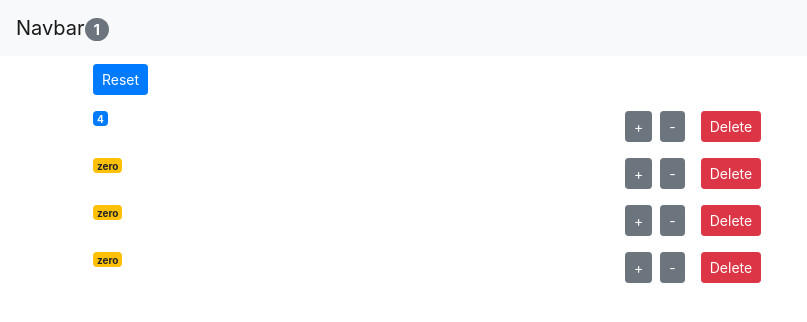
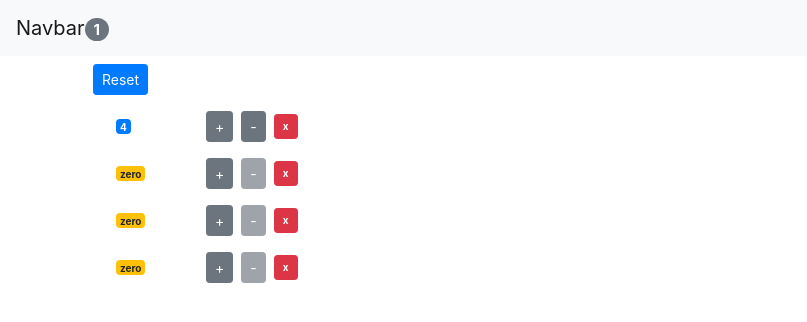
Before and after one commit to mathieufiani/counter-app, a React (Create React App) app: page / in a window 1280 px wide. Shown: the top 322 px of the page, without its empty margins (0-807 px from the left). Built offline with nearby package versions, Linux system fonts and the light colour scheme.

Commit message:
added decrement button

```diff
--- a/src/components/counter.jsx
+++ b/src/components/counter.jsx
@@ -17,12 +17,12 @@ class Counter extends Component {
     console.log("counter - Rendered");
     return (
       <div className="container row">
-        <div className="col col-sm p-0">
+        <div className="col-1 m-2">
           <span style={this.styles} className={this.changeColorCountBtn()}>
             {this.formatCount()}
           </span>
         </div>
-        <div className="col col-sm p-0">
+        <div className="col">
           <button
             onClick={() => this.props.onIncrement(this.props.counter)}
             className="btn btn-secondary btn-sm"
@@ -32,14 +32,16 @@ class Counter extends Component {
           <button
             className="btn btn-secondary btn-sm m-2"
             onClick={() => this.props.onDecrement(this.props.counter)}
+            disabled={this.disableBtn()}
           >
             -
           </button>
           <button
             onClick={() => this.props.onDelete(this.props.counter.id)}
-            className="btn btn-danger btn-sm m-2"
+            className="btn btn-danger btn-sm"
+            style={this.styles}
           >
-            Delete
+            x
           </button>
         </div>
       </div>
@@ -55,6 +57,10 @@ class Counter extends Component {
     const { value } = this.props.counter;
     return value === 0 ? "zero" : value;
   }
+  disableBtn() {
+    const { value } = this.props.counter;
+    return value === 0;
+  }
 }
 
 export default Counter;
```
